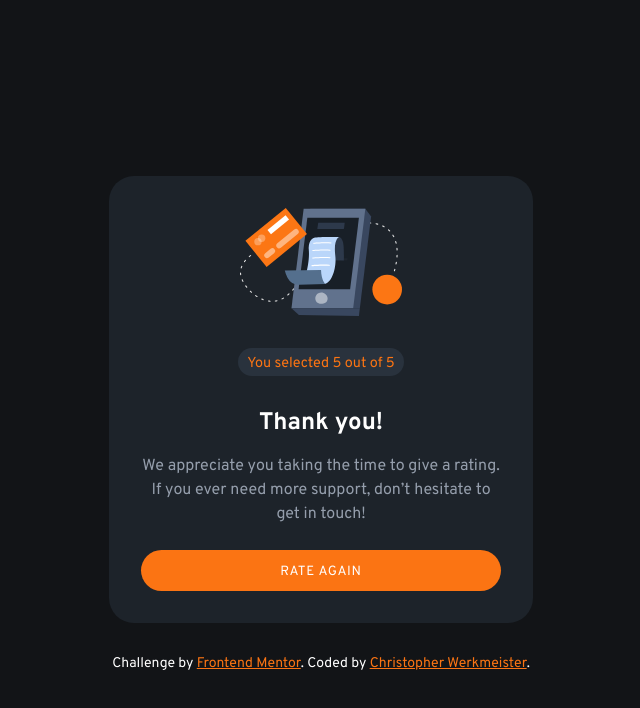
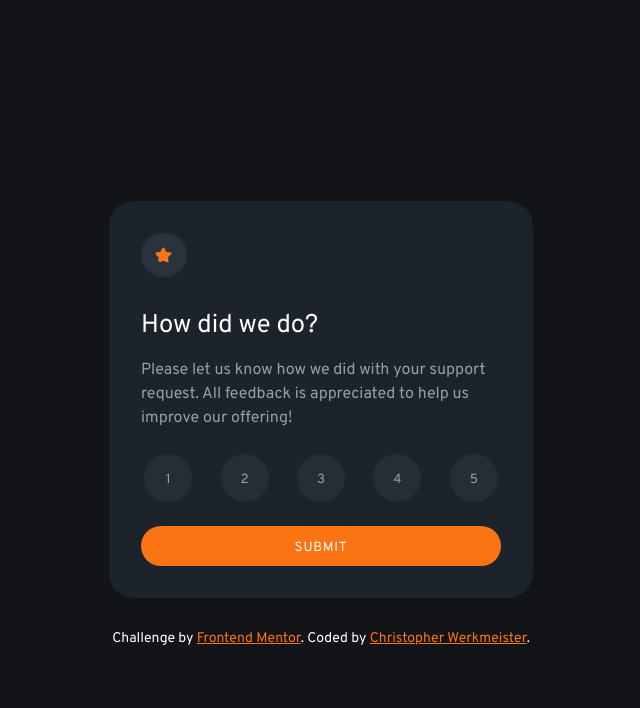
Before and after one commit to xAnDrOm3dAx/interactive-rating-component, a plain HTML site: page index.html in a window 1280 px wide. Both pictures are taken after a click on the button "SUBMIT". Shown: the whole page, without its empty margins (319-959 px from the left). Drawn offline with Linux system fonts and the light colour scheme.

Commit message:
add validation to ensure user selects rating

```diff
--- a/index.html
+++ b/index.html
@@ -38,7 +38,7 @@
       <!-- Thank you state start -->
       <div class="thankyou-state hidden" id="thankyou-state">
         <img src="./images/illustration-thank-you.svg" alt="" />
-        <p class="selected-rating">You selected <span id="user-rating">5</span> out of 5</p>
+        <p class="selected-rating">You selected <span id="user-rating"></span> out of 5</p>
 
         <h2>Thank you!</h2>
 
--- a/index.js
+++ b/index.js
@@ -8,8 +8,12 @@ const userRating = document.getElementById("user-rating");
 const defaultRating = userRating.innerHTML;
 
 submitButton.addEventListener("click", () => {
-  thankyouStateContainer.classList.remove("hidden");
-  ratingStateContainer.style.display = "none";
+  if (userRating.innerHTML === defaultRating) {
+    return
+  } else {
+    thankyouStateContainer.classList.remove("hidden");
+    ratingStateContainer.style.display = "none";
+  }
 });
 
 ratingChoices.forEach((rating) => {
```
